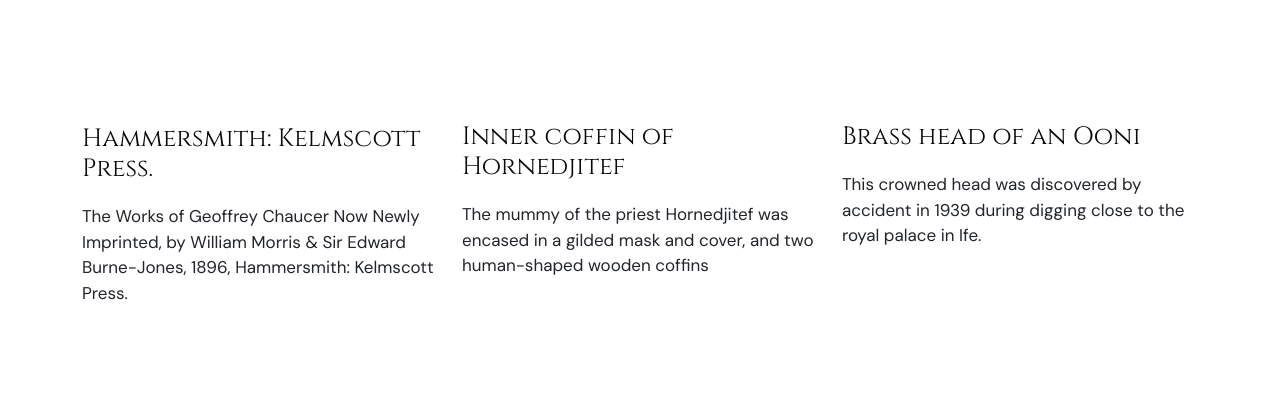
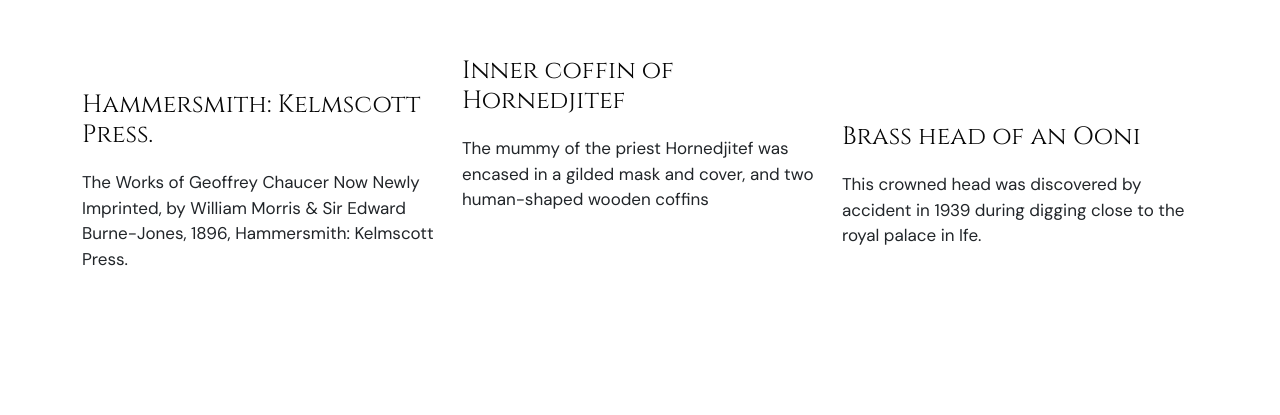
Before and after one commit to Oluwafemi-web/New-Art, a React (Create React App) app: page /collection in a window 1280 px wide. Shown: the part 1245-1660 px from the top of the page. Built offline with nearby package versions, Linux system fonts and the light colour scheme.

Commit message:
updated locomotive dependency logic

```diff
--- a/src/components/Index/IndexUpcoming.js
+++ b/src/components/Index/IndexUpcoming.js
@@ -30,6 +30,8 @@
       .catch(console.error);
   }, []);
 
+  let previousDataScroll = 1; // Initial value for the first component
+
   return (
     <section className="content-section">
       <div className="container">
@@ -56,7 +58,21 @@
         {/* end row */}
         <div className="row justify-content-center">
           {upcomingData &&
-            upcomingData.map((item, index) => (
+            upcomingData.map((item, index) => {
+              // Calculate the current data-scroll value
+              let currentDataScroll = previousDataScroll;
+              if (previousDataScroll === 1) {
+                currentDataScroll = -0.5;
+              } else if (previousDataScroll === -0.5) {
+                currentDataScroll = -1;
+              } else {
+                currentDataScroll = 1; // Reset the pattern
+              }
+
+              // Update the previousDataScroll for the next iteration
+              previousDataScroll = currentDataScroll;
+
+              return (
                 <Event
                   key={index}
                   icon={item.icon.asset.url}
@@ -64,8 +80,11 @@
                   promo={item.promo}
                   title={item.title}
                   date={item.date}
+                  dataScroll={currentDataScroll}
                 />
-            ))}
+              );
+
+            })}
           <div className="col-12 text-center">
             <a href="#" className="custom-button">
               VIEW ALL UPCOMING EVENTS
--- a/src/components/Pages/Collections.js
+++ b/src/components/Pages/Collections.js
@@ -13,7 +13,23 @@
 import Member from "../Index/Member";
 
 
+
+const YourComponent = ({ yourArray }) => {
+
+  return (
+    <div>
+      {yourArray.map((item, index) => {
+
+      })}
+    </div>
+  );
+};
+
+
 export default function Collections() {
+
+  let previousDataScroll = 1.5; // Initial value for the first component
+
     return (
         <>
             <Header content={data.heading.collection}/>
@@ -36,14 +52,30 @@
                 </div>
                 {/* end row */}
                 <div className="row justify-content-center">
-                    {data.collection.map((collectionItem) => (
-                      <Collection
-                        key={collectionItem.img}
-                        img={collectionItem.img}
-                        h4={collectionItem.h4}
-                        p={collectionItem.p}
-                      />
-                    ))}
+                    {data.collection.map((collectionItem, index) => {
+
+                      // Calculate the current data-scroll value
+                      let currentDataScroll = previousDataScroll;
+                      if (previousDataScroll === 0.5) {
+                        currentDataScroll = 1.5;
+                      } else {
+                        currentDataScroll -= 0.5;
+                      }
+
+                      // Update the previousDataScroll for the next iteration
+                      previousDataScroll = currentDataScroll;
+
+                      return (
+                        <Collection
+                          key={index}
+                          img={collectionItem.img}
+                          h4={collectionItem.h4}
+                          p={collectionItem.p}
+                          dataScroll={currentDataScroll}
+                        />
+                      );
+
+                    })}
                 </div>
                 {/* end row */}
               </div>
--- a/src/components/Pages/Exihibitions.js
+++ b/src/components/Pages/Exihibitions.js
@@ -43,13 +43,31 @@
   if (!exhibitionData) {
     return <div>Loading...</div>;
   }
+
+  let previousDataScroll = 1; // Initial value for the first component
+
   return (
     <>
       <Header content={data.heading.exhibition} />
       <section className="content-section" data-background="#fffbf7">
         <div className="container">
           <div className="row justify-content-center">
-            {exhibitionData.map((eventItem, index) => (
+            {exhibitionData.map((eventItem, index) => {
+
+              // Calculate the current data-scroll value
+              let currentDataScroll = previousDataScroll;
+              if (previousDataScroll === 1) {
+                currentDataScroll = -0.5;
+              } else if (previousDataScroll === -0.5) {
+                currentDataScroll = -1;
+              } else {
+                currentDataScroll = 1; // Reset the pattern
+              }
+
+              // Update the previousDataScroll for the next iteration
+              previousDataScroll = currentDataScroll;
+
+              return (
                 <Event
                   key={index}
                   img={eventItem.image.asset.url}
@@ -57,8 +75,11 @@
                   title={eventItem.title}
                   date={eventItem.date}
                   icon={eventItem.icon.asset.url}
+                  dataScroll={currentDataScroll}
                 />
-            ))}
+              );
+
+            })}
           </div>
           {/* end row */}
         </div>
--- a/src/components/UI/Collection.js
+++ b/src/components/UI/Collection.js
@@ -6,7 +6,7 @@
       <div
         className="collection-box"
         data-scroll=""
-        data-scroll-speed="1.5"
+        data-scroll-speed={props.dataScroll}
       >
         <figure>
           <img src={props.img} alt="Image" />
--- a/src/components/UI/Event.js
+++ b/src/components/UI/Event.js
@@ -6,7 +6,7 @@
       <div
         className="exhibition-box is-inview"
         data-scroll=""
-        data-scroll-speed={-1}
+        data-scroll-speed={props.dataScroll}
       >
         <figure>
           <a href="#">
```
Lines whose indentation alone changed are shown as unchanged.
